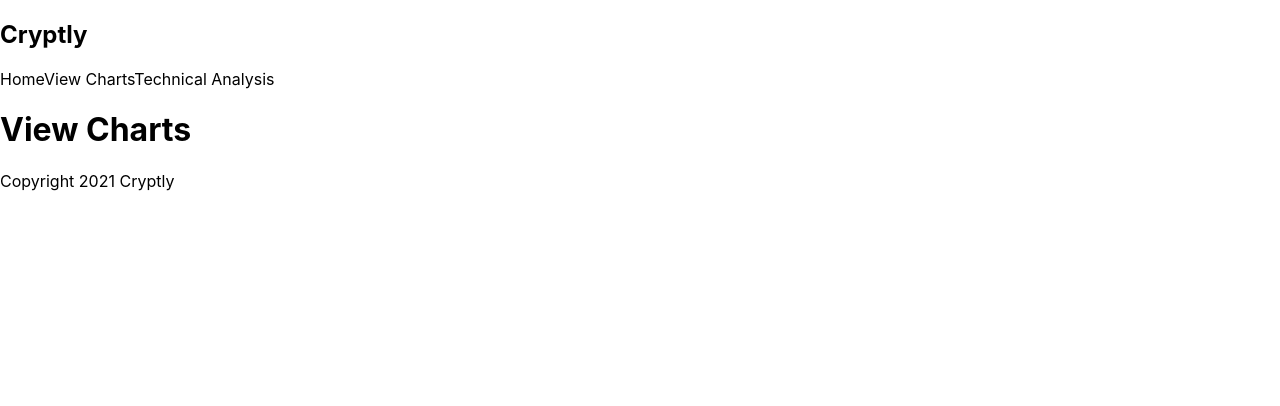
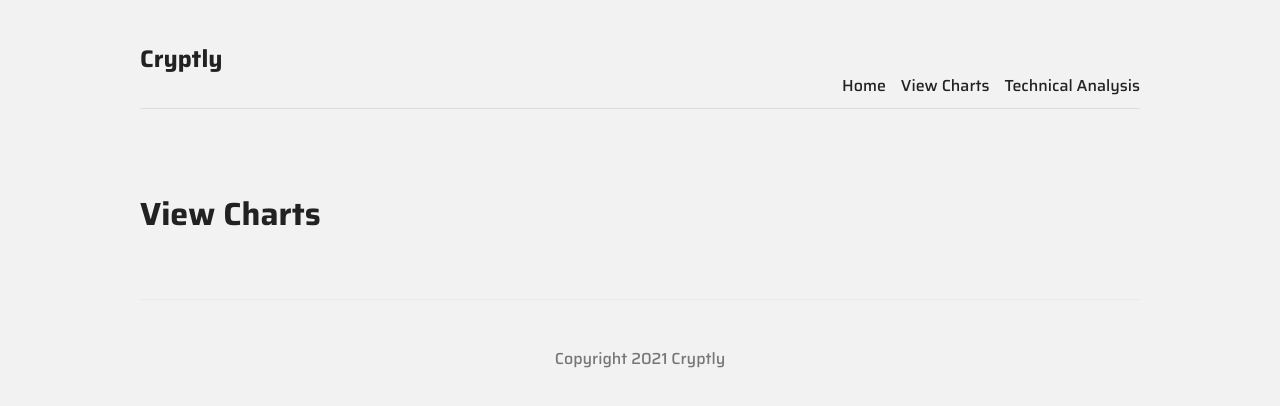
Before and after one commit to BOISX4/Cryptocurrency-market-analysis, a Next.js app: page /view-charts in a window 1280 px wide. Shown: the top 406 px of the page. Built offline with nearby package versions, Linux system fonts and the light colour scheme.

Commit message:
Edit Global Styles Edit Footer Component

```diff
--- a/components/Footer.js
+++ b/components/Footer.js
@@ -1,8 +1,8 @@
 const Footer = () => {
     return (
-        <div>
+        <footer>
             <p>Copyright 2021 Cryptly</p>
-        </div>
+        </footer>
     );
 }
 
--- a/styles/globals.css
+++ b/styles/globals.css
@@ -1,9 +1,9 @@
-html,
+@import url('https://fonts.googleapis.com/css2?family=Saira:wght@500;600;700&display=swap');
+
 body {
-  padding: 0;
-  margin: 0;
-  font-family: -apple-system, BlinkMacSystemFont, Segoe UI, Roboto, Oxygen,
-    Ubuntu, Cantarell, Fira Sans, Droid Sans, Helvetica Neue, sans-serif;
+  background: #f2f2f2;
+  color: #222;
+  font-family: 'Saira', sans-serif;
 }
 
 a {
@@ -11,13 +11,40 @@
   text-decoration: none;
 }
 
-* {
-  box-sizing: border-box;
+.content {
+  max-width: 1000px;
+  margin: 0 auto;
+}
+
+nav {
+  margin: 10px auto 80px;
+  padding: 10px 0;
+  display: flex;
+  justify-content: flex-end;
+  align-items: flex-end;
+  border-bottom: 1px solid #ddd;
+}
+
+nav a {
+  margin-left: 15px;
+}
+
+nav .logo {
+  margin-right: auto;
+}
+
+footer {
+  display: block;
+  text-align: center;
+  padding: 30px 0;
+  margin-top: 60px;
+  color: #777;
+  border-top: 1px solid #eaeaea;
 }
 
 table {
   table-layout: fixed;
-  width: 60%;
+  width: 100%;
   border-collapse: collapse;
 }
 
```
